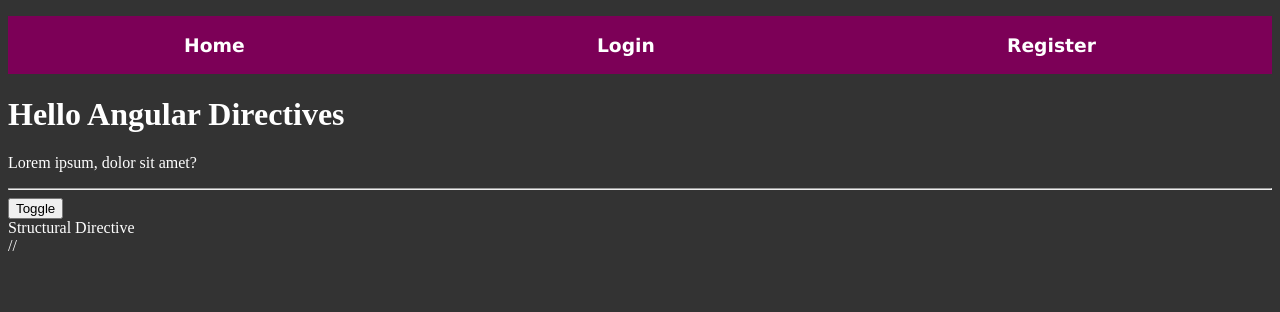
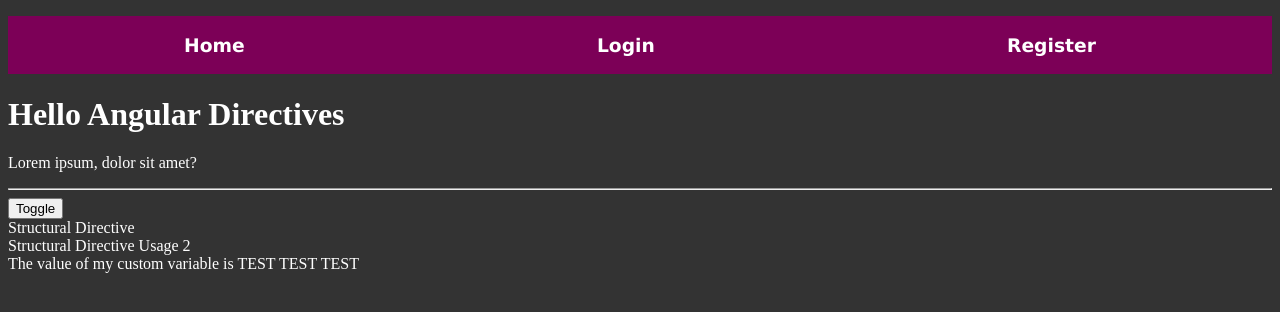
Before and after one commit to MihailBozov/Angular, an Angular app in the folder forms-app/: page /home in a window 1280 px wide. Both pictures are taken after a click on the button "Toggle". Shown: the top 312 px of the page. Built offline with nearby package versions, Linux system fonts and the light colour scheme.

Commit message:
Creating context variable

```diff
--- a/forms-app/src/app/components/home/home.component.html
+++ b/forms-app/src/app/components/home/home.component.html
@@ -8,8 +8,10 @@
 
 <div *appMyStructuralDirective="isShown"> Structural Directive </div>
 
-//<ng-template > Is mainly used with structural directives to define template logic that is conditionally rendered
+ <!-- <ng-template > Is mainly used with structural directives to define template logic that is conditionally rendered  -->
 
-<ng-template [appMyStructuralDirective]="isShown">
+<ng-template [appMyStructuralDirective]="isShown" let-testVariable="myCustomValue">
     Structural Directive Usage 2
+
+    <div>The value of my custom variable is  {{ testVariable }}</div>
 </ng-template>
--- a/forms-app/src/app/directives/my-structural-directive.directive.ts
+++ b/forms-app/src/app/directives/my-structural-directive.directive.ts
@@ -16,7 +16,7 @@ export class MyStructuralDirectiveDirective implements OnChanges {
     console.log('onChanges', this.appMyStructuralDirective);
 
     if (this.appMyStructuralDirective) {
-        this.viewContainerRef.createEmbeddedView(this.templateRef);
+        this.viewContainerRef.createEmbeddedView(this.templateRef, {myCustomValue: 'TEST TEST TEST'});
     } else {
       this.viewContainerRef.clear();
     }
```
